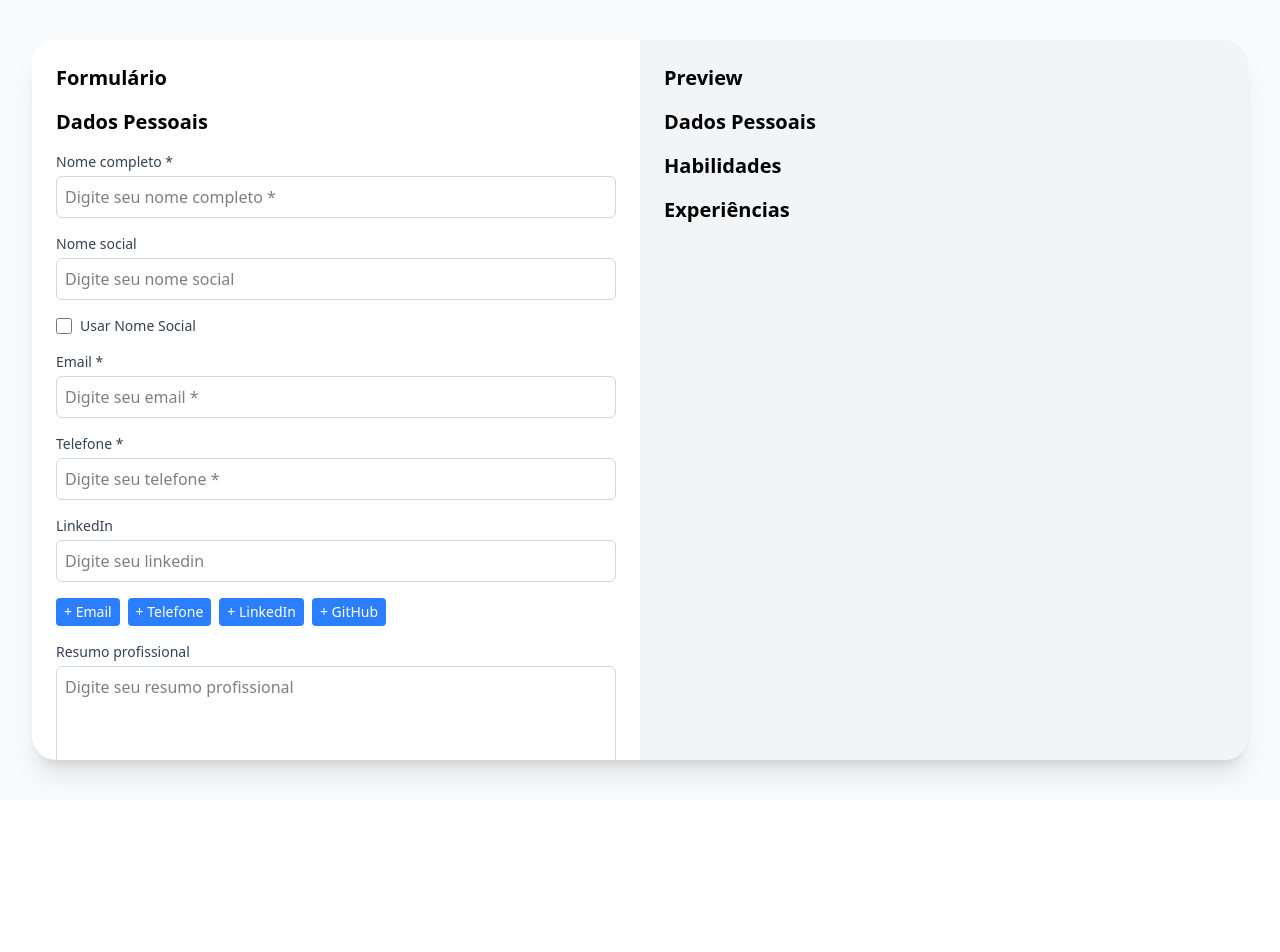
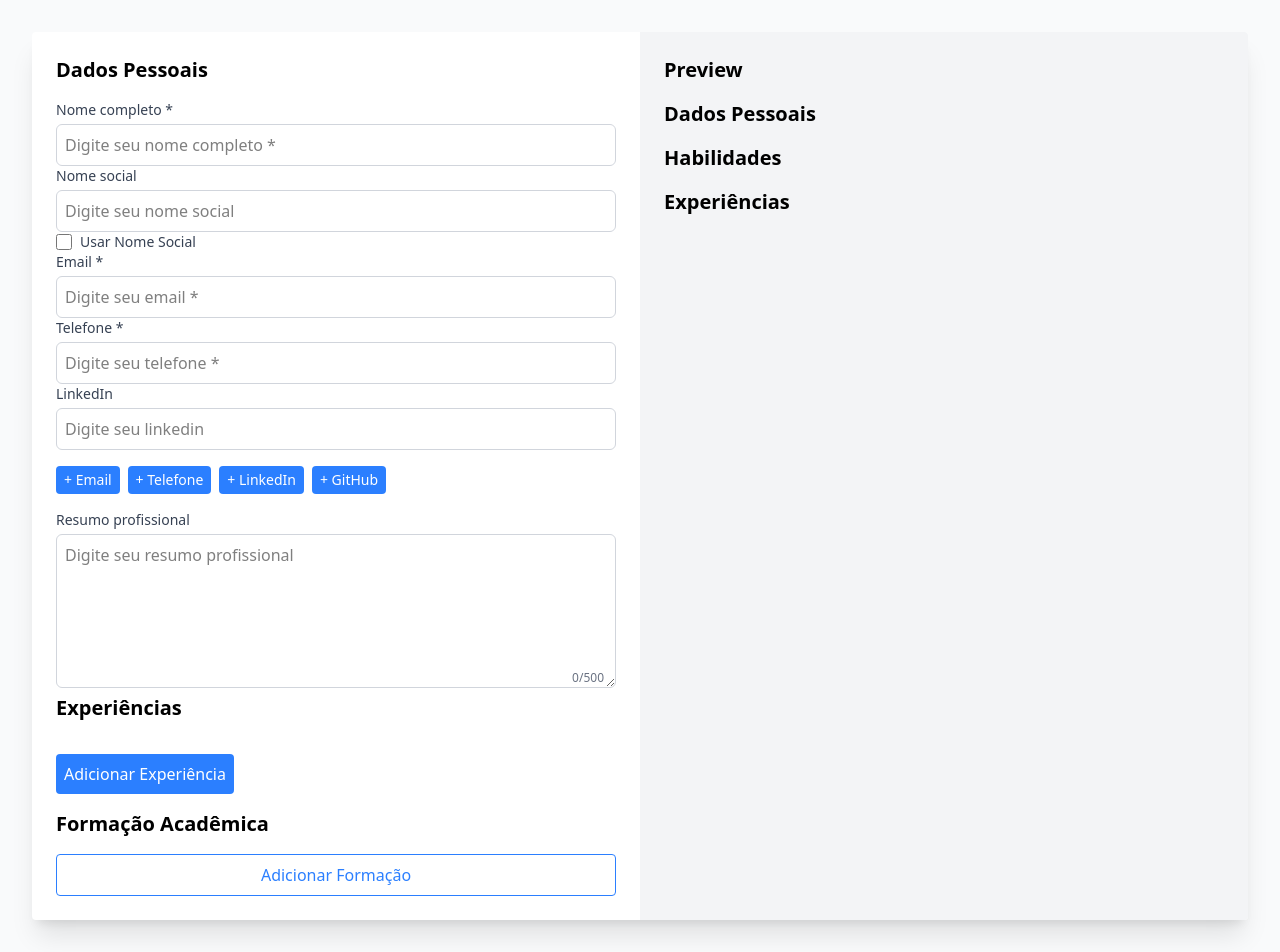
Before and after one commit to Toteck/nextfolio, a React (Vite) app: page / in a window 1280 px wide. Before the commit the page ends 800 px from the top, so only its background shows below. Built offline with nearby package versions, Linux system fonts and the light colour scheme.

Commit message:
style: fixing and adjusting styles

```diff
--- a/package.json
+++ b/package.json
@@ -15,6 +15,7 @@
     "react": "^19.1.1",
     "react-datepicker": "^8.7.0",
     "react-dom": "^19.1.1",
+    "react-icons": "^5.5.0",
     "uuid": "^11.1.0"
   },
   "devDependencies": {
--- a/src/components/Button.tsx
+++ b/src/components/Button.tsx
@@ -1,27 +1,53 @@
+
+import React from "react";
+
 type ButtonVariant = "primary" | "secondary" | "remove"
 
 type ButtonProps = {
-  label: string,
-  onClick: () => void,
-  variant?: ButtonVariant
-}
+  label: string;
+  onClick: () => void;
+  variant?: ButtonVariant;
+  icon?: React.ReactNode;
+  iconOnly?: boolean;
+  tooltip?: string;
+};
 
-export function Button({label, onClick, variant = "primary"}: ButtonProps) {
-  const baseClasses = "w-full rounded p-2 mt-4 transition-colors cursor-pointer"
+export function Button({label, onClick, variant = "primary", icon, iconOnly, tooltip}: ButtonProps) {
+  const baseClasses = `rounded p-2 mt-4 transition-colors cursor-pointer flex items-center space-x-2
+    ${iconOnly ? "w-auto p-2" : "w-auto p-2 justify-center"}`;
 
   const variantClasses: Record<ButtonVariant, string> = {
-    primary: "text-blue-500 border border-blue-500 hover:bg-blue-50 mb-4",
+    primary: "text-white bg-blue-500 hover:bg-blue-800 mb-4 obj",
     secondary: "text-gray-600 border border-gray-400 hover:bg-gray-100",
-    remove: "text-red-500 border border-red-500 hover:text-red-500 hover:bg-red-100"
+    remove: "text-white bg-red-500 hover:text-white hover:bg-red-800"
   }
 
-  return <>
-    <button
-      type="button"
-      onClick={onClick}
-      className={`${baseClasses} ${variantClasses[variant]}`}
-    >
-      {label}
-    </button>
-  </>;
+  return (
+    <>
+      <div className="relative inline-block group">
+        <button
+          type="button"
+          onClick={onClick}
+          className={`${baseClasses} ${variantClasses[variant]}`}
+        >
+          {icon && <span>{icon}</span>}
+          {label && <span>{label}</span>}
+        </button>
+
+        {/* O Tooltip */}
+        {tooltip && (
+          <span
+            className="
+            absolute bottom-full left-1/2 transform -translate-x-1/2
+            bg-gray-800 text-white text-sm rounded-md px-2 py-1
+            opacity-0 invisible group-hover:opacity-100 group-hover:visible
+            transition-opacity duration-300 whitespace-nowrap z-10
+          "
+          >
+            {tooltip}
+          </span>
+        )}
+      </div>
+    </>
+  );
 }
--- a/src/components/form/DadosPessoais.tsx
+++ b/src/components/form/DadosPessoais.tsx
@@ -119,9 +119,9 @@ export function DadosPessoais() {
   };
 
   return (
-    <div className="space-y-4">
+    <div className=" space-y-4">
       <h2 className="text-xl font-bold mb-4">Dados Pessoais</h2>
-
+    <div>
       {/* Nome completo */}
       <InputText
         label="Nome completo *"
@@ -224,6 +224,7 @@ export function DadosPessoais() {
           </button>
         </div>
       ))}
+      </div>
 
       {/* Botões para adicionar novos contatos */}
       <div className="flex gap-2 mt-2">
--- a/src/components/form/educacao/Educacao.tsx
+++ b/src/components/form/educacao/Educacao.tsx
@@ -1,12 +1,13 @@
 import type { Formacao } from "../../../context/CurriculoContext";
 import { useResume } from "../../../context/CurriculoContext";
 import { FormacaoItem } from "./FormacaoItem"
+import { v4 as uuidv4 } from "uuid";
 
 export function Educacao() {
   const { educacao, setEducacao } = useResume();
 
   const generateUniqueId = () => {
-    return `${Date.now()}-${Math.floor(Math.random() * 1000)}`;
+    return uuidv4();
   };
 
   const handleAdd = () => {
@@ -18,6 +19,7 @@ export function Educacao() {
         curso: "",
         anoInicio: "",
         anoFim: "",
+        status: "",
       },
     ]);
   };
--- a/src/components/form/educacao/FormacaoItem.tsx
+++ b/src/components/form/educacao/FormacaoItem.tsx
@@ -2,6 +2,8 @@ import { InputData } from "./InputPeriodo";
 import { InputInstituicao } from "./InputInstituicao";
 import { InputCurso } from "./InputCurso";
 import { SelectStatusEducacao } from "./SelectStatusEducacao";
+import { Button } from "../../Button";
+import { FaTrash } from "react-icons/fa";
 
 import type { Formacao } from "../../../context/CurriculoContext";
 
@@ -41,13 +43,16 @@ export function FormacaoItem({ item, onChange, onRemove }: FormacaoItemProps) {
         onChange={(value) => onChange("status", value)}
       />
 
-      <button
-        type="button"
-        onClick={onRemove}
-        className="w-full text-red-500 hover:text-red-700"
-      >
-        Remover
-      </button>
+      <div className="flex flex-row justify-end items-end">
+        <Button
+          onClick={onRemove}
+          variant="remove"
+          icon={<FaTrash />}
+          iconOnly={true}
+          label=""
+          tooltip="Remover"
+        />
+      </div>
     </div>
   );
 }
--- a/src/pages/Home.tsx
+++ b/src/pages/Home.tsx
@@ -10,10 +10,9 @@ export const Home = () => {
 
     <ResumeProvider>
       <div className="bg-gray-50 min-h-screen p-4 md:p-8 flex justify-center items-center font-sans">
-        <div className="w-full max-w-7xl h-[90vh] grid grid-cols-2 bg-white rounded-3xl shadow-xl overflow-hidden">
+        <div className="w-full grid grid-cols-2 bg-white rounded shadow-xl overflow-hidden">
           {/* Coluna esquerda - Formulário */}
           <div className="p-6 overflow-y-auto">
-            <h2 className="text-xl font-bold mb-4">Formulário</h2>
             <DadosPessoais />
             <Habilidades />
             <Experiencias />
```
Also changed, not shown: 1 other file (tests, documents, lock files or other folders).
